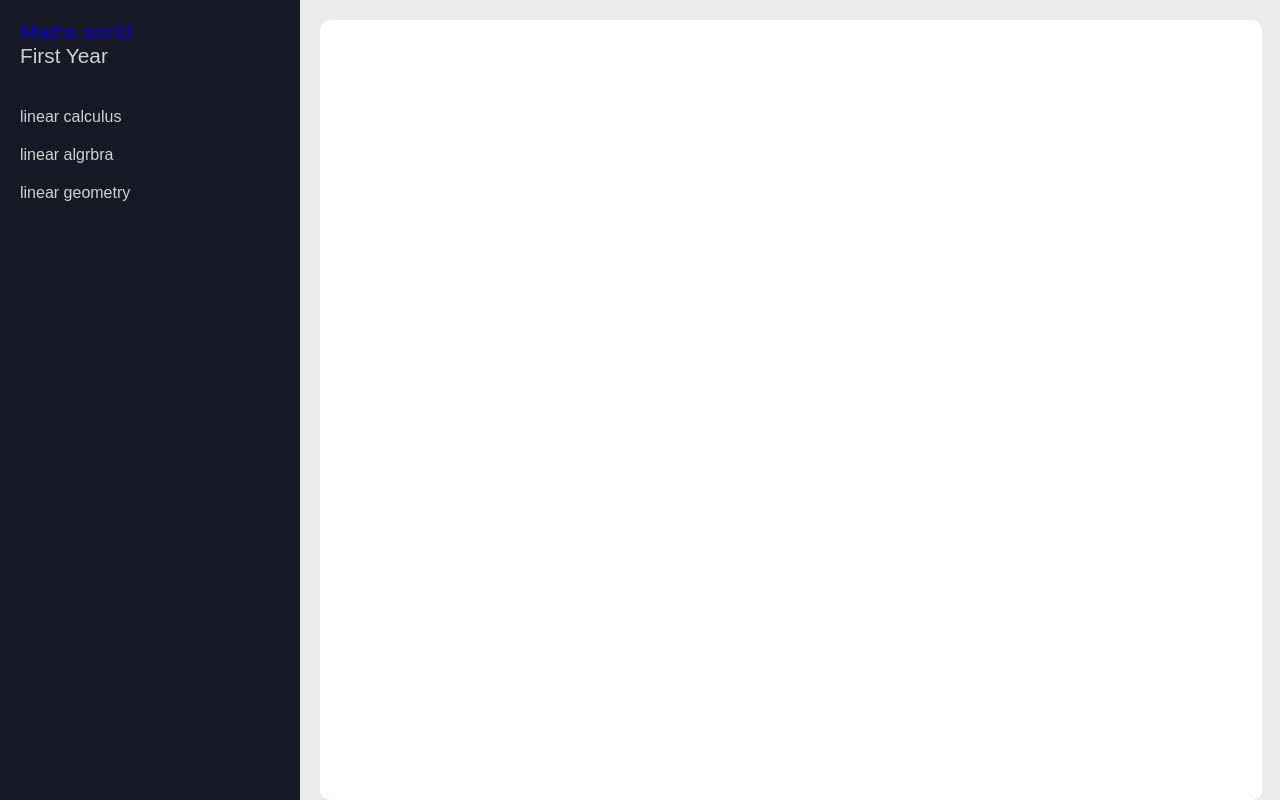
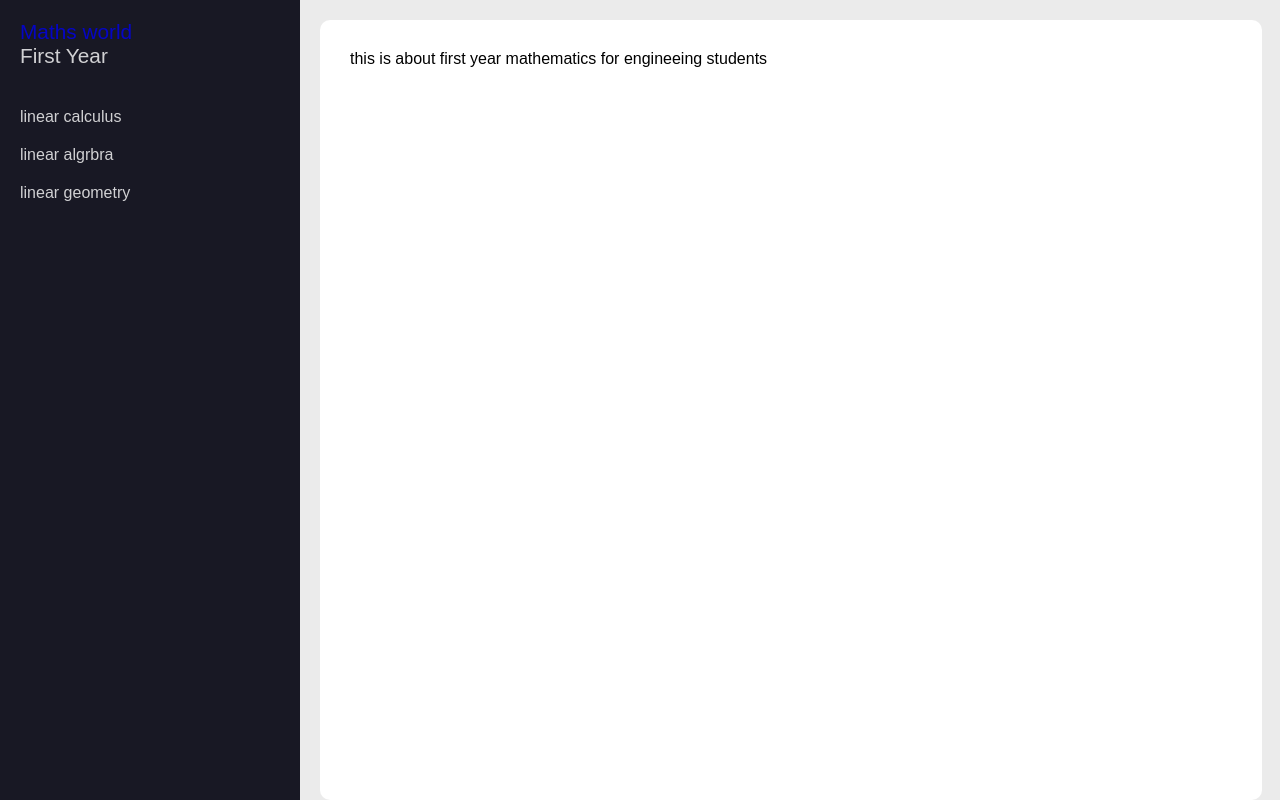
Before and after one commit to Levarg18/Mathworld, a plain HTML site: page First_year.html in a window 1280 px wide. Drawn offline with Linux system fonts and the light colour scheme.

Commit message:
hello nimish

```diff
--- a/First_year.html
+++ b/First_year.html
@@ -25,7 +25,7 @@
         </ul>
       </nav>
       <div class="content-wrapper">
-        <div class="content">
+        <div class="content"> this is about first year mathematics for engineeing students
 
         </div>
       </div>
```
